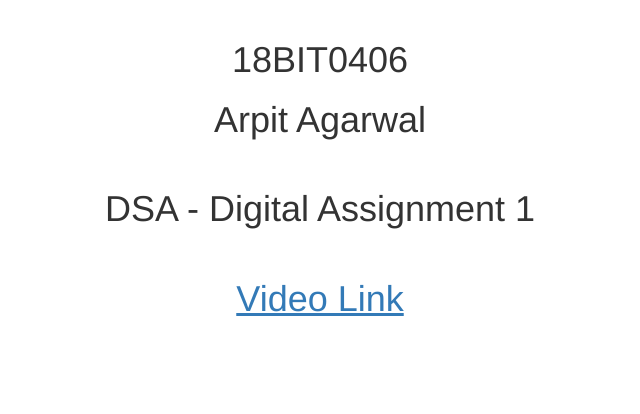
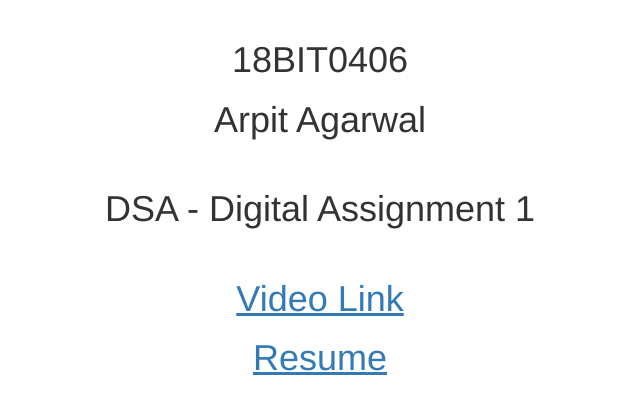
Before and after one commit to arpit8969/arpit8969.github.io, a plain HTML site: page index.html in a window 1280 px wide. Shown: the whole page, without its empty margins (320-960 px from the left). Drawn offline with nearby package versions, Linux system fonts and the light colour scheme.

Commit message:
Update index.html

```diff
--- a/index.html
+++ b/index.html
@@ -14,5 +14,7 @@
 
 	<a href="https://youtu.be/ygqABL8rTLs"><h1 style="text-decoration: underline">Video Link</h1></a>
 
+	<a href="https://drive.google.com/file/d/1etxsChgoxcvnXBm5AzIevGeTnaswsUjm/view"><h1 style="text-decoration: underline">Resume</h1></a>
+
 </body>
 </html>
```
